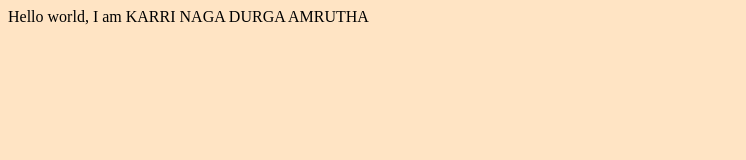
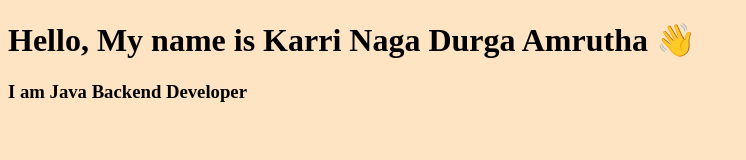
Before and after one commit to Amrutha010/Amrutha010.github.io, a plain HTML site: page index.html in a window 1280 px wide. Shown: the whole page, without its empty margins (0-746 px from the left). Drawn offline with Linux system fonts and the light colour scheme.

Commit message:
Update index.html

```diff
--- a/index.html
+++ b/index.html
@@ -12,6 +12,8 @@
     </style>
 </head>
 <body>
-    Hello world, I am KARRI NAGA DURGA AMRUTHA
+    <h1> Hello, My name is Karri Naga Durga Amrutha 👋</h1>
+    <h3> I am Java Backend Developer</h3>
+
 </body>
 </html>
```
